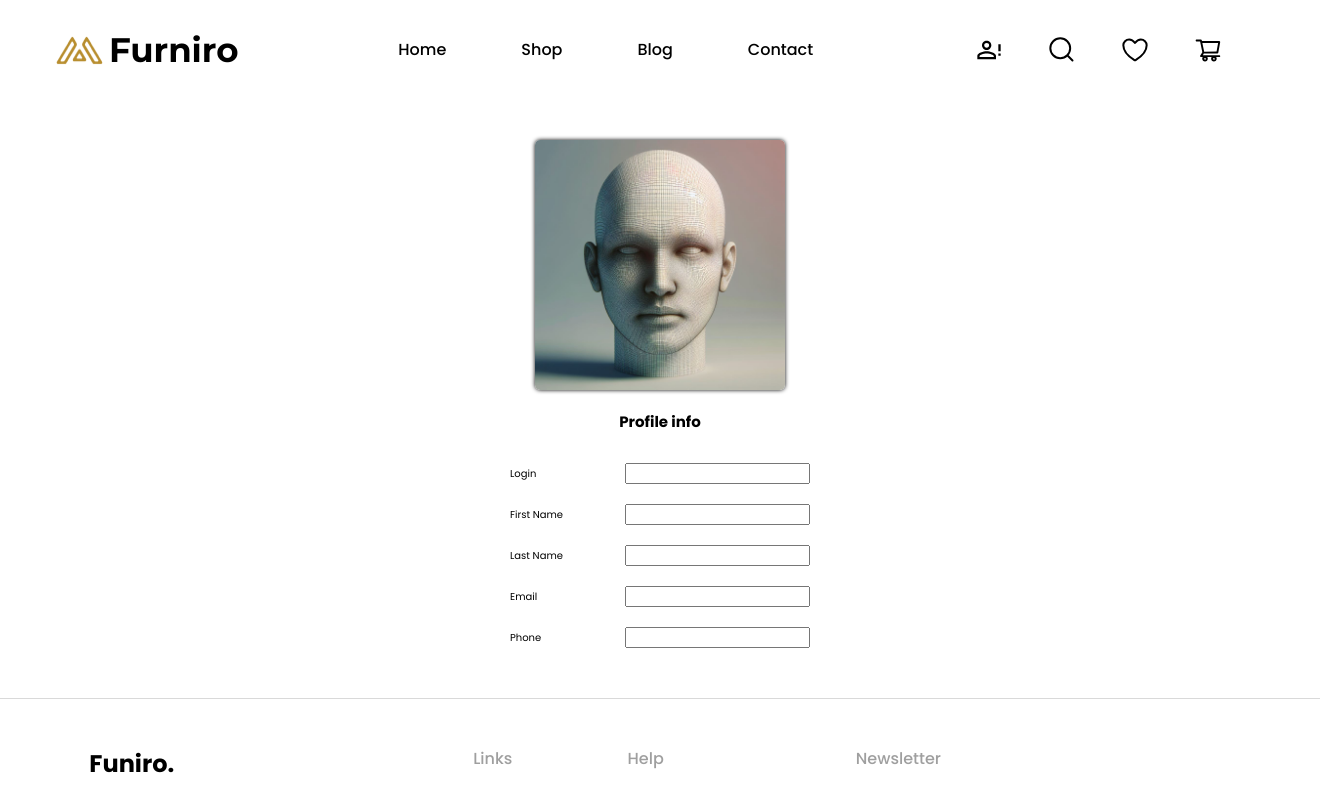
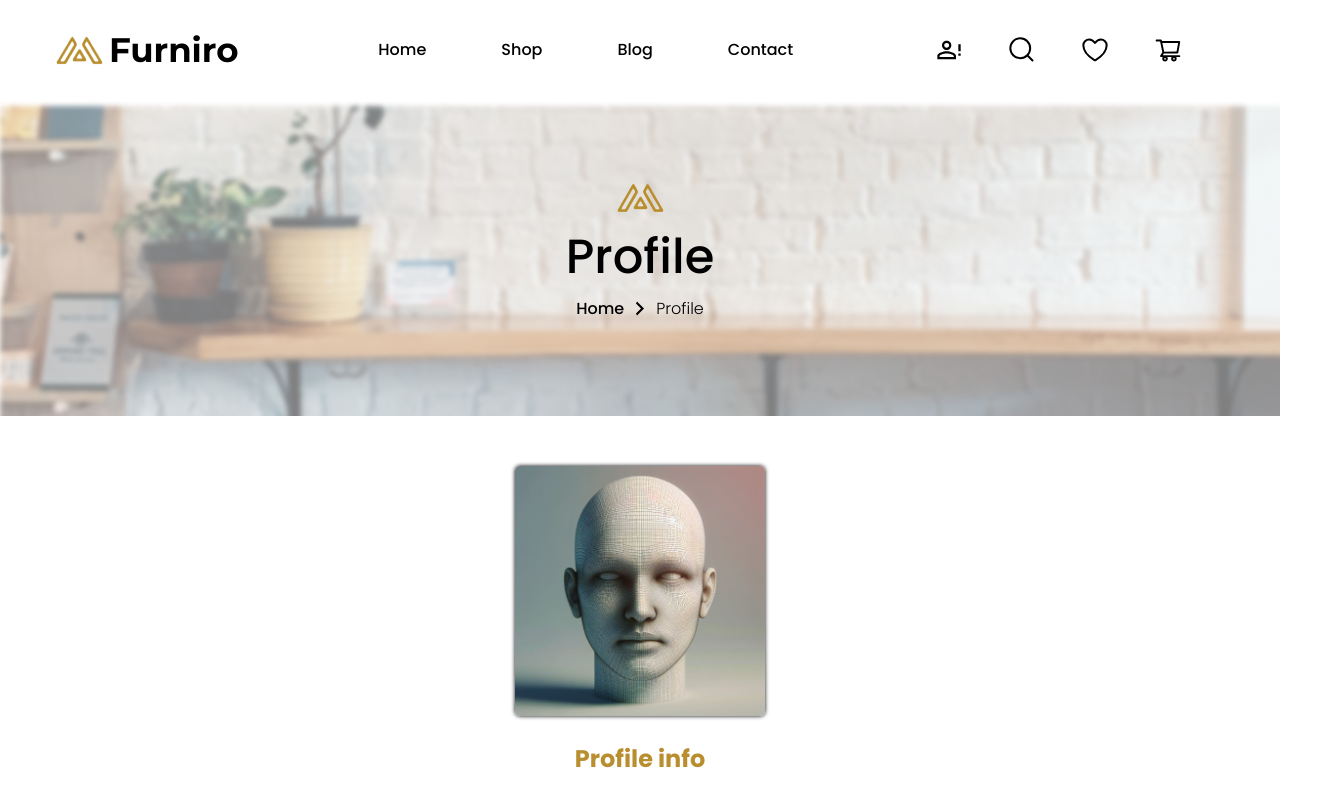
Before and after one commit to SubwaySerfer/e-commerce, a Vue app: page /profile in a window 1280 px wide. Shown: the top 800 px of the page, 1320 px wide, since content can reach past the window. Built offline with nearby package versions, Linux system fonts and the light colour scheme.

Commit message:
feat: formProfile

```diff
--- a/src/components/profile/ProfileInfo.vue
+++ b/src/components/profile/ProfileInfo.vue
@@ -1,25 +1,29 @@
 <template>
   <main class="profile">
+
+    <form action="" @submit.prevent="console.log('dd')" class="profile-form">
       <img src="/assets/image/profile/profile-image.jpeg" alt="Profile avatar." width="250px" height="250px"
         class="profile__img" />
-    <h2>Profile info</h2>
+      <h2 class="profile-form__label">Profile info</h2>
       <ul class="profile-info">
-      <li>
-        <label for="" class="profile-info__el">Login<input type="text" /></label>
+        <li class="profile-field">
+          <label for="" class="profile-field__el">Login<input type="text" class="profile-field__input" /></label>
         </li>
-      <li>
-        <label for="" class="profile-info__el">First Name<input type="text" /></label>
+        <li class="profile-field">
+          <label for="" class="profile-field__el">First Name<input type="text" class="profile-field__input" /></label>
         </li>
-      <li>
-        <label for="" class="profile-info__el">Last Name<input type="text" /></label>
+        <li class="profile-field">
+          <label for="" class="profile-field__el">Last Name<input type="text" class="profile-field__input" /></label>
         </li>
-      <li>
-        <label for="" class="profile-info__el">Email<input type="email" /></label>
+        <li class="profile-field">
+          <label for="" class="profile-field__el">Email<input type="email" class="profile-field__input" /></label>
         </li>
-      <li>
-        <label for="" class="profile-info__el">Phone<input type="tel" /></label>
+        <li class="profile-field">
+          <label for="" class="profile-field__el">Phone<input type="tel" class="profile-field__input" /></label>
         </li>
       </ul>
+      <base-button class="" modeLabel="white-btn" mode="white-btn" type="submit">Save</base-button>
+    </form>
   </main>
 </template>
 <!-- Сделать проверку на авторитизацию и модалку авторитизации -->
@@ -31,6 +35,7 @@
   align-items: center;
   gap: 2rem;
   width: 100vw;
+  padding-bottom: 5rem;
 }
 
 .profile__img {
@@ -41,18 +46,49 @@
 }
 
 .profile-info {
-  gap: 2rem;
+  gap: 2.5rem;
   display: flex;
   flex-direction: column;
   align-items: center;
   list-style-type: none;
+  font-size: 1.6rem;
+  padding-left: 7.5rem;
 }
 
-.profile-info__el {
+.profile-field__el {
   display: flex;
-  width: 30rem;
+  width: 50rem;
   justify-content: space-between;
+  gap: 3rem;
   text-wrap: nowrap;
   align-items: center;
+  height: 100%;
+}
+
+.profile-form {
+  display: flex;
+  flex-direction: column;
+  align-items: center;
+  gap: 2.5rem;
+}
+
+.profile-form__label {
+  font-size: 2.4rem;
+  font-weight: 700;
+  color: #b88e2f;
+}
+
+.profile-field__input {
+  height: 100%;
+  border-radius: .8rem;
+  width: 50%;
+  padding: 0 .8rem;
+  font-size: 1.6rem;
+  border: solid 1px #b88e2f;
+}
+
+
+.profile-field {
+  height: 3.5rem;
 }
 </style>
--- a/src/pages/profile/ProfilePage.vue
+++ b/src/pages/profile/ProfilePage.vue
@@ -1,5 +1,7 @@
 <template>
   <main class="profile-wrapper">
+    <base-promo imgLink="/assets/icons/mainLogo.png" title="Profile" startPage="Home" currentPage="Profile"></base-promo>
+
     <ProfileInfo></ProfileInfo>
     <!-- TODO: Сделать несколько секций на выбор, изменение данных, карты, история покупок -->
   </main>
@@ -17,9 +19,10 @@ export default {
 
 <style scoped>
 .profile-wrapper {
-  padding: 4rem 2rem;
   display: flex;
   align-items: center;
   justify-content: center;
+  flex-direction: column;
+  gap: 5rem;
 }
 </style>
```
Lines whose indentation alone changed are shown as unchanged.
